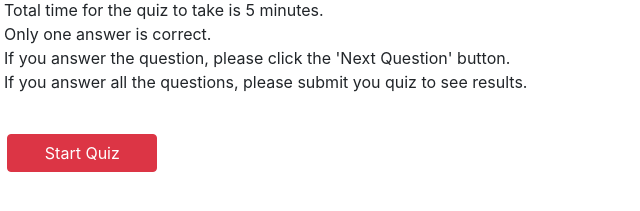
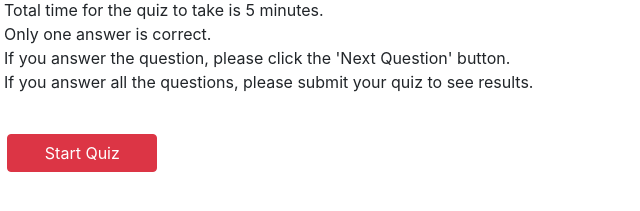
Before and after one commit to Torres1982/Wipro_Online_Quiz, a plain HTML site: page index.html in a window 1280 px wide. Shown: the part 165-376 px from the top of the page, 121-761 px from the left. Drawn offline with nearby package versions, Linux system fonts and the light colour scheme.

Commit message:
Update index.html

```diff
--- a/index.html
+++ b/index.html
@@ -41,7 +41,7 @@
 					<li>Total time for the quiz to take is 5 minutes.</li>
 					<li>Only one answer is correct.</li>
 					<li>If you answer the question, please click the 'Next Question' button.</li>
-					<li>If you answer all the questions, please submit you quiz to see results.</li>
+					<li>If you answer all the questions, please submit your quiz to see results.</li>
 				</ul>
 			</div>
 		</div>
```
